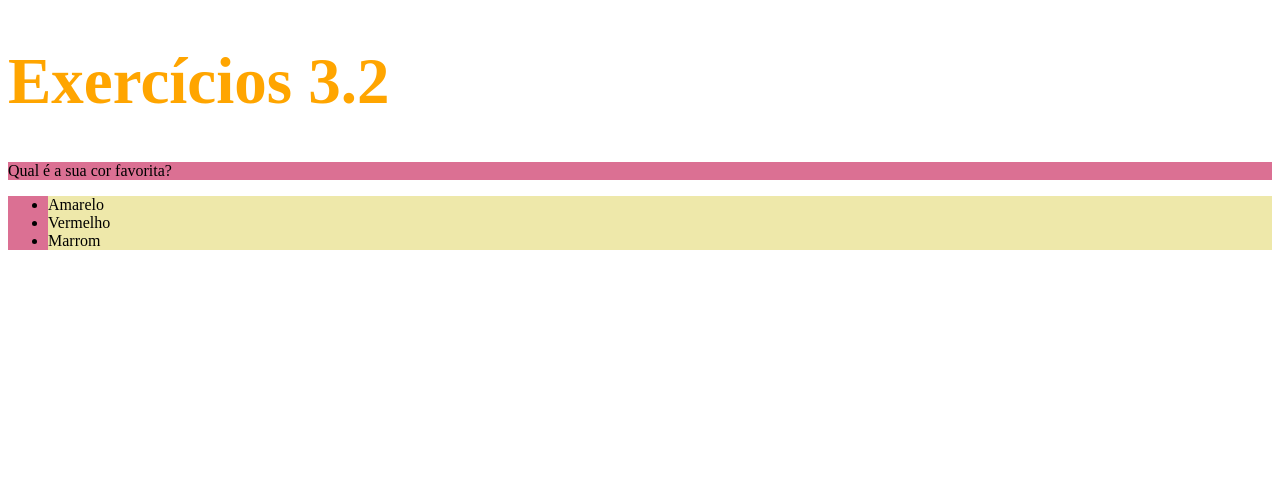
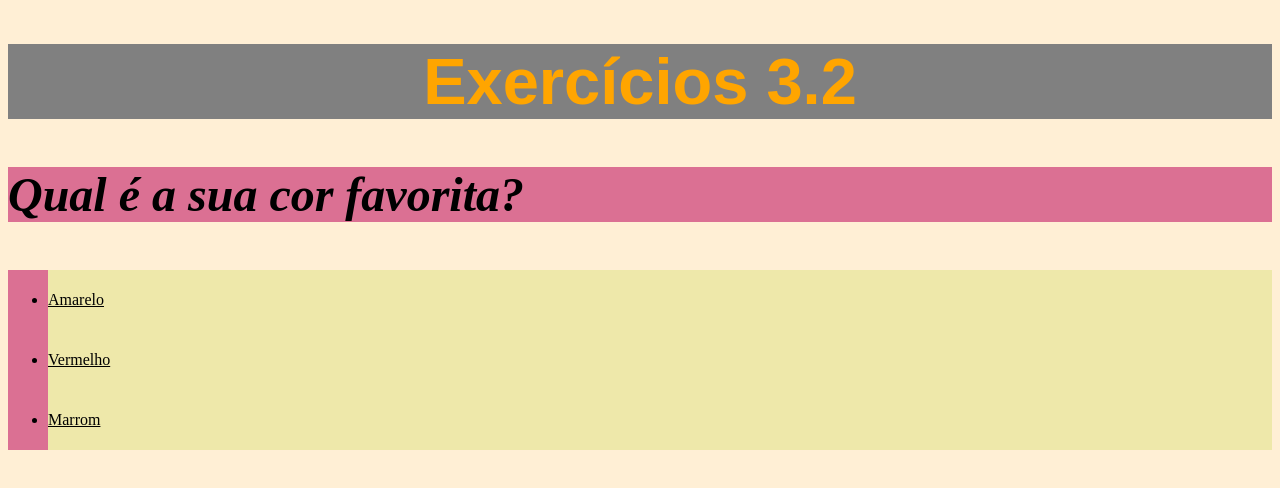
Before and after one commit to devamaral2/trybe-exercises, a plain HTML site: page fundamentos/bloco-3-introducao-a-html-e-css/dia-2-html-css-primeiros-passos-em-css/index.html in a window 1280 px wide. Drawn offline with Linux system fonts and the light colour scheme.

Commit message:
acrescentando o arquivo style.css

```diff
--- a/fundamentos/bloco-3-introducao-a-html-e-css/dia-2-html-css-primeiros-passos-em-css/index.html
+++ b/fundamentos/bloco-3-introducao-a-html-e-css/dia-2-html-css-primeiros-passos-em-css/index.html
@@ -4,19 +4,7 @@
 <head>
     <meta charset="UTF-8">
     <title>HTML</title>
-    <style>
-h1 {
-    font-size: 65px;
-    color: orange;
-}
-li {
-    background-color: palegoldenrod;
-}
-.parametro {
-    background-color: palevioletred;
-}
-
-    </style>
+    <link rel="stylesheet" type="text/css" href="style.css">
 </head>
 
 <body>
--- /dev/null
+++ b/fundamentos/bloco-3-introducao-a-html-e-css/dia-2-html-css-primeiros-passos-em-css/style.css
@@ -0,0 +1,25 @@
+
+body {
+    font-size: 16px;
+    background-color: papayawhip;
+}
+h1 {
+    font-size: 65px;
+    color: orange;
+    font-family: sans-serif;
+    text-align: center;
+    background-color: gray;
+}
+li {
+    background-color: palegoldenrod;
+    line-height: 60px;
+    text-decoration: underline;
+}
+.parametro {
+    background-color: palevioletred;
+}
+p {
+    font-weight: 600;
+    font-size: 3em;
+    font-style:oblique;
+}
```
